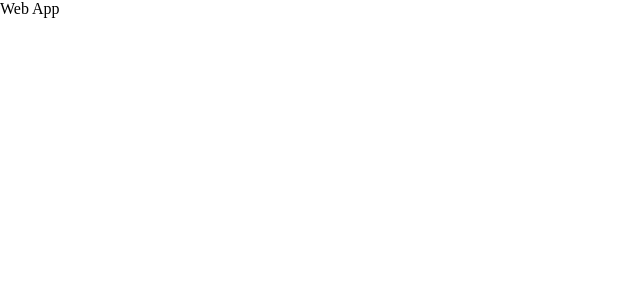
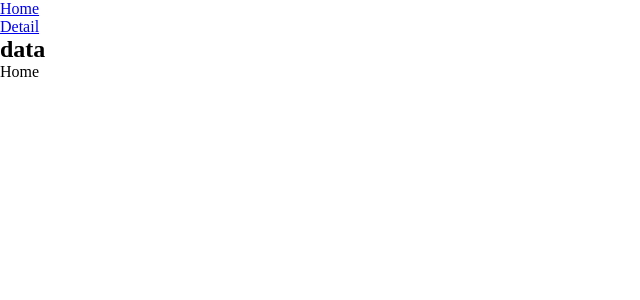
Before and after one commit to fpsapc/reactcapstoneproject, a React (Create React App) app: page / in a window 1280 px wide. Shown: the top 300 px of the page, without its empty margins (0-640 px from the left). Built offline with nearby package versions, Linux system fonts and the light colour scheme.

Commit message:
configure store and add routes for project

```diff
--- a/package.json
+++ b/package.json
@@ -3,11 +3,14 @@
   "version": "0.1.0",
   "private": true,
   "dependencies": {
+    "@reduxjs/toolkit": "^1.9.5",
     "@testing-library/jest-dom": "^5.16.5",
     "@testing-library/react": "^13.4.0",
     "@testing-library/user-event": "^13.5.0",
     "react": "^18.2.0",
     "react-dom": "^18.2.0",
+    "react-redux": "^8.0.5",
+    "react-router-dom": "^6.11.2",
     "react-scripts": "5.0.1",
     "web-vitals": "^2.1.4"
   },
--- a/src/App.js
+++ b/src/App.js
@@ -1,10 +1,20 @@
 import './App.css';
+import { Routes, Route } from 'react-router-dom';
+import Navbar from './components/Navbar';
+import Home from './components/Home';
+import Detail from './components/Detail';
 
 function App() {
   return (
-    <div>
-      Web App
-    </div>
+    <>
+      <div>
+        <Navbar />
+        <Routes>
+          <Route exact path="/" element={<Home />} />
+          <Route exact path="detail" element={<Detail />} />
+        </Routes>
+      </div>
+    </>
   );
 }
 
--- /dev/null
+++ b/src/Redux/store.js
@@ -0,0 +1,10 @@
+import { configureStore } from '@reduxjs/toolkit';
+import homeReducer from './home/homeSlice';
+
+const store = configureStore({
+  reducer: {
+    home: homeReducer,
+  },
+});
+
+export default store;
--- /dev/null
+++ b/src/components/Detail.js
@@ -0,0 +1,9 @@
+import React from 'react';
+
+const Detail = () => (
+  <div>
+    Detail
+  </div>
+);
+
+export default Detail;
--- /dev/null
+++ b/src/components/Home.js
@@ -0,0 +1,9 @@
+import React from 'react';
+
+const Home = () => (
+  <div>
+    Home
+  </div>
+);
+
+export default Home;
--- /dev/null
+++ b/src/components/Navbar.js
@@ -0,0 +1,18 @@
+import React from 'react';
+import { Link } from 'react-router-dom';
+
+const Navbar = () => (
+  <nav className="navBar">
+    <div className="navItems">
+      <ul className="navLinks">
+        <li><Link to="/">Home</Link></li>
+        <li><Link to="detail">Detail</Link></li>
+      </ul>
+    </div>
+    <div className="logoTitleContainer">
+      <h2 className="navTitle">data</h2>
+    </div>
+  </nav>
+);
+
+export default Navbar;
--- a/src/index.js
+++ b/src/index.js
@@ -1,11 +1,15 @@
 import React from 'react';
 import ReactDOM from 'react-dom/client';
-import './index.css';
+import { BrowserRouter } from 'react-router-dom';
+import { Provider } from 'react-redux';
 import App from './App';
+import store from './Redux/store';
 
 const root = ReactDOM.createRoot(document.getElementById('root'));
 root.render(
-  <React.StrictMode>
-    <App />
-  </React.StrictMode>,
+  <BrowserRouter>
+    <Provider store={store}>
+      <App />
+    </Provider>
+  </BrowserRouter>,
 );
```
Also changed, not shown: src/Redux/detail/detailSlice.js (added), src/Redux/home/homeSlice.js (added), 1 other file (tests, documents, lock files or other folders).
